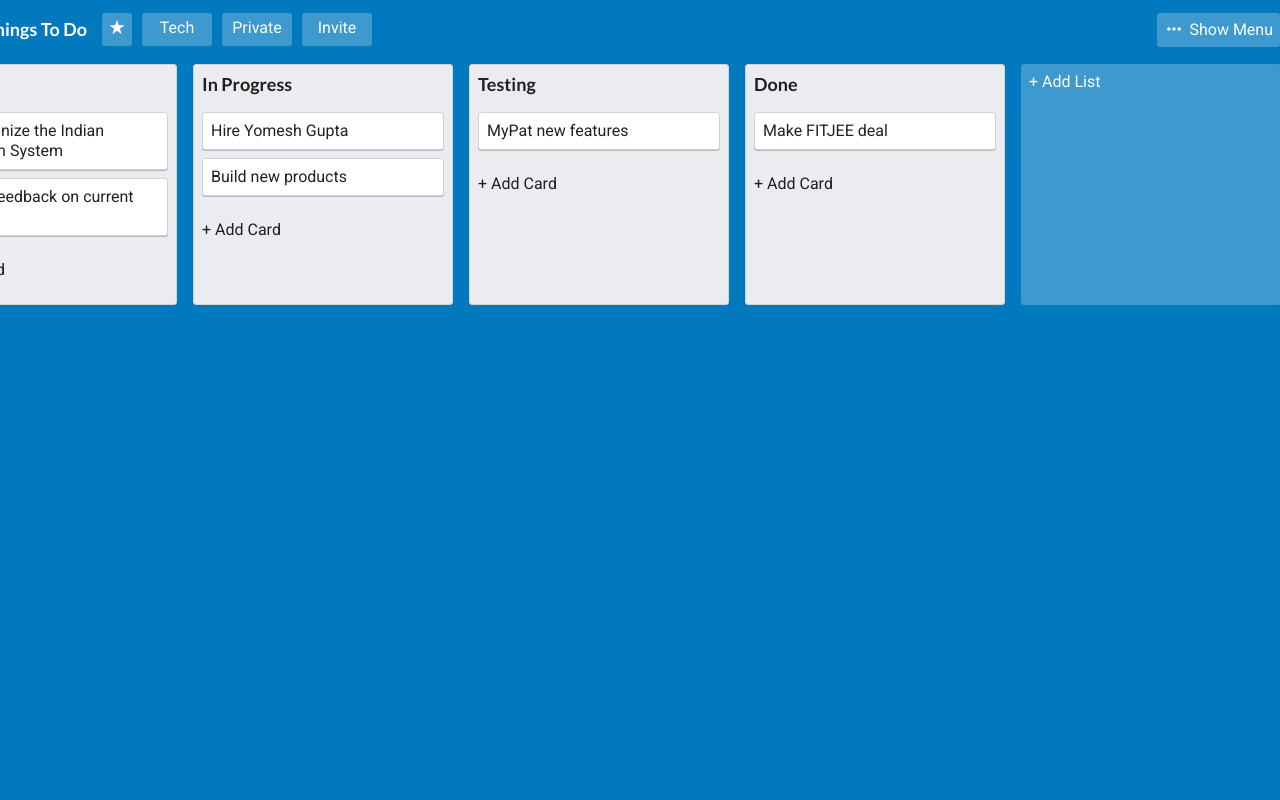
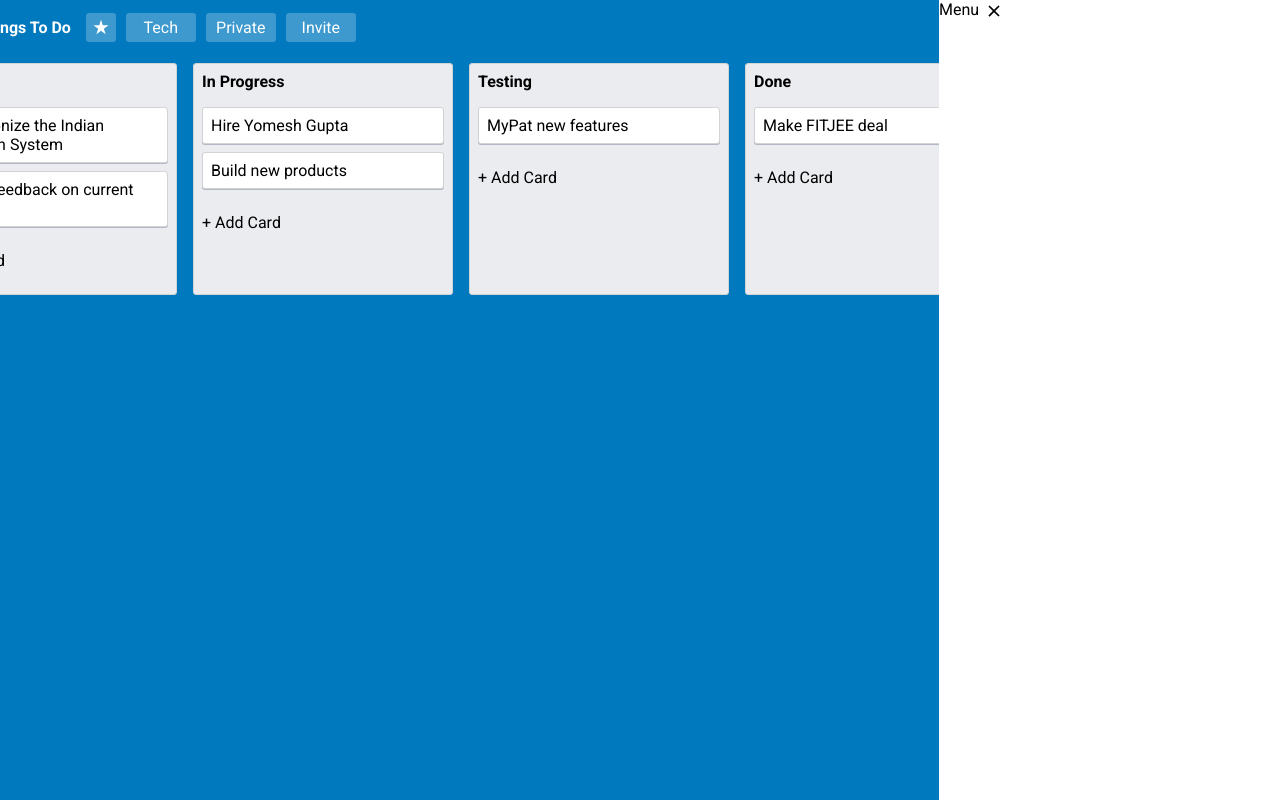
Before and after one commit to yomeshgupta/trello-board, a React app: page / in a window 1280 px wide. Both pictures are taken after a click on the button "Show Menu". Built offline with nearby package versions, Linux system fonts and the light colour scheme.

Commit message:
Started working on menu

```diff
--- /dev/null
+++ b/src/components/Board/BoardMenu.jsx
@@ -0,0 +1,16 @@
+import React from 'react';
+
+const BoardMenu = ({ toggleMenu }) => {
+	return (
+		<div className="board-menu">
+			Menu
+			<span onClick={toggleMenu} role="button" aria-label="Close Button" className="icon-close u-text-pointer">
+				<svg viewBox="0 0 32 32" className="icon icon-clear" viewBox="0 0 32 32" aria-hidden="true">
+					<path d="M7.004 23.087l7.08-7.081-7.07-7.071L8.929 7.02l7.067 7.069L23.084 7l1.912 1.913-7.089 7.093 7.075 7.077-1.912 1.913-7.074-7.073L8.917 25z" />
+				</svg>
+			</span>
+		</div>
+	);
+};
+
+export default BoardMenu;
--- a/src/components/Board/Menu.jsx
+++ b/src/components/Board/Menu.jsx
@@ -1,8 +1,8 @@
 import React from 'react';
 
-const Menu = ({ title, isBookmarked, toggleBookmark }) => {
+const Menu = ({ title, isBookmarked, toggleBookmark, toggleMenu }) => {
 	return (
-		<div className="board-menu" role="region">
+		<div className="menu" role="region">
 			<div className="controls" role="navigation">
 				<h3 role="heading" className="u-btn-transparent" id="menu-heading" title={title}>
 					{title}
@@ -28,7 +28,7 @@ const Menu = ({ title, isBookmarked, toggleBookmark }) => {
 					Invite
 				</div>
 			</div>
-			<div className="u-btn-transparent u-text-pointer" role="button" id="menu-btn">
+			<div className="u-btn-transparent u-text-pointer" role="button" id="menu-btn" onClick={toggleMenu}>
 				<svg viewBox="0 0 32 32" className="icon icon-more" viewBox="0 0 32 32" aria-hidden="true">
 					<path d="M10.429 16a2.715 2.715 0 1 1-5.43 0 2.715 2.715 0 0 1 5.43 0zM16 13.286a2.715 2.715 0 1 0 .001 5.429A2.715 2.715 0 0 0 16 13.286zm8.285 0a2.714 2.714 0 1 0 0 5.428 2.714 2.714 0 0 0 0-5.428z" />
 				</svg>
--- a/src/components/Board/index.jsx
+++ b/src/components/Board/index.jsx
@@ -3,10 +3,15 @@ import { DragDropContext } from 'react-beautiful-dnd';
 
 import Menu from './Menu';
 import Lists from './Lists/index';
+import BoardMenu from './BoardMenu';
 import { STATE_ACTIONS } from '../../constants/index';
 import '../../styles/board.scss';
 
 class Board extends Component {
+	state = {
+		showMenu: false
+	};
+
 	onDragEnd = ({ draggableId, source, destination, type }) => {
 		const hasDestination = !!destination;
 		const isSamePosition = hasDestination
@@ -85,6 +90,8 @@ class Board extends Component {
 		});
 	};
 
+	toggleMenu = () => this.setState(state => ({ showMenu: !state.showMenu }));
+
 	render() {
 		const {
 			title,
@@ -94,13 +101,20 @@ class Board extends Component {
 			meta: { background, isBookmarked },
 			dispatch
 		} = this.props;
+		const { showMenu } = this.state;
 		return (
 			<DragDropContext onDragEnd={this.onDragEnd}>
 				<div className="board-wrapper" style={{ backgroundColor: background.value }} role="main">
 					<div id="board" role="region">
-						<Menu title={title} toggleBookmark={this.toggleBookmark} isBookmarked={isBookmarked} />
+						<Menu
+							title={title}
+							isBookmarked={isBookmarked}
+							toggleBookmark={this.toggleBookmark}
+							toggleMenu={this.toggleMenu}
+						/>
 						<Lists tasks={tasks} lists={lists} listOrder={listOrder} dispatch={dispatch} />
 					</div>
+					{showMenu ? <BoardMenu toggleMenu={this.toggleMenu} /> : null}
 				</div>
 			</DragDropContext>
 		);
--- a/src/components/Home.jsx
+++ b/src/components/Home.jsx
@@ -1,5 +1,5 @@
 import React, { useReducer } from 'react';
-import 'semantic-ui-css/semantic.min.css';
+// import 'semantic-ui-css/semantic.min.css';
 
 import initialData from '../data/index';
 import Board from './Board/index';
--- a/src/styles/board.scss
+++ b/src/styles/board.scss
@@ -9,7 +9,7 @@
 	position: relative;
 	height: 100%;
 
-	.board-menu,
+	.menu,
 	#board {
 		width: 100%;
 		display: flex;
@@ -18,7 +18,7 @@
 	#board {
 		flex-direction: column;
 	}
-	.board-menu {
+	.menu {
 		flex-direction: row;
 		padding: 8px 4px 4px 8px;
 
@@ -51,6 +51,16 @@
 				margin-left: 5px;
 			}
 		}
+	}
+	.board-menu {
+		height: 100%;
+		width: 350px;
+		z-index: 999;
+		position: absolute;
+		top: 0;
+		right: 0;
+		bottom: 0;
+		background-color: white;
 	}
 }
 
```
